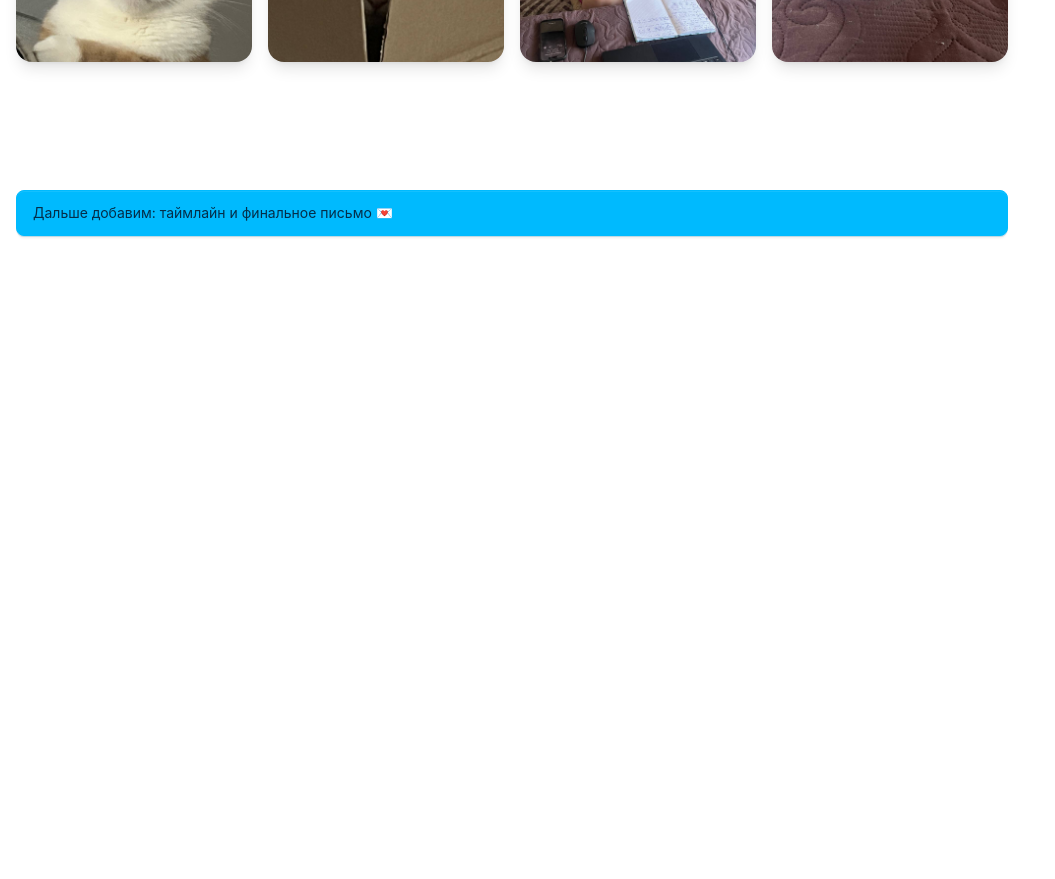
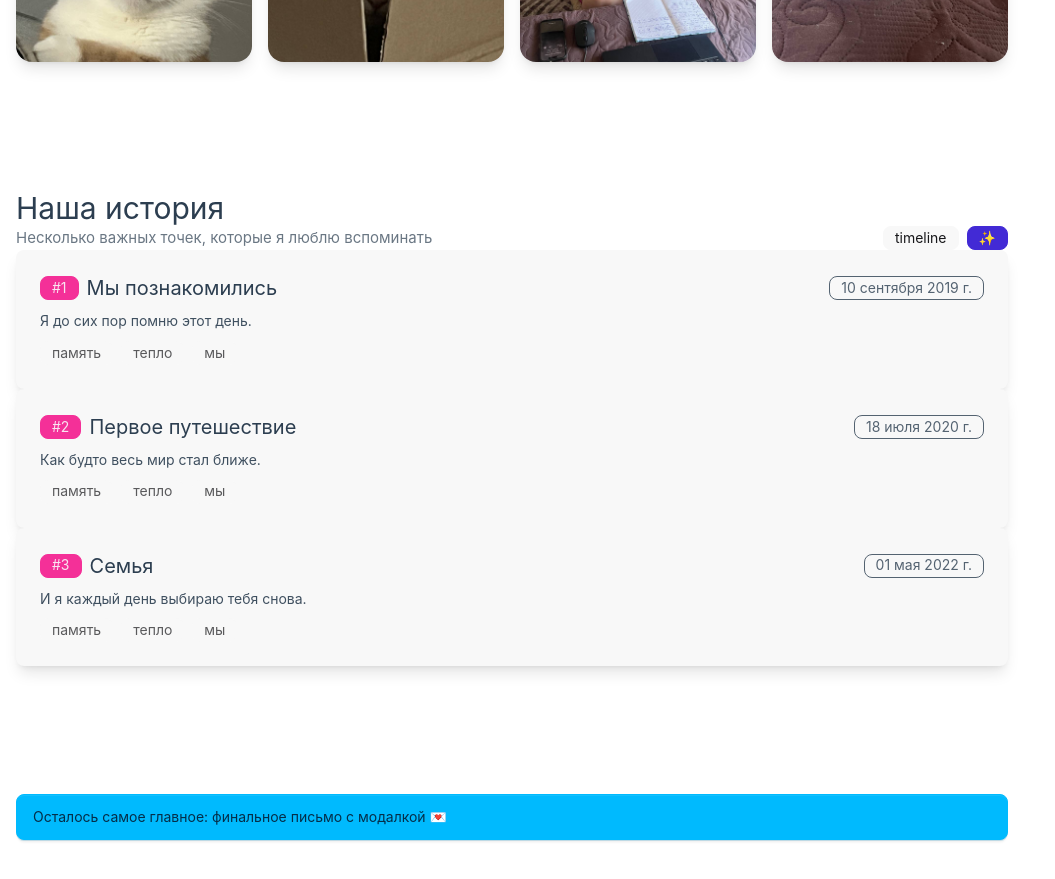
Before and after one commit to milkyaz/personal-website-postcard, a Vue app in the folder client/: page / in a window 1280 px wide. Shown: the part 1580-2459 px from the top of the page, without its empty margins (0-1055 px from the left). Before the commit the page ends 1880 px from the top, so only its background shows below. Built offline with nearby package versions, Linux system fonts and the light colour scheme.

Commit message:
feature-1: add block timeline

```diff
--- a/client/src/App.vue
+++ b/client/src/App.vue
@@ -2,6 +2,7 @@
 import Hero from "@/components/Hero.vue";
 import Reasons from "@/components/Reasons.vue";
 import Gallery from "@/components/Gallery.vue";
+import Timeline from "@/components/Timeline.vue";
 </script>
 
 <template>
@@ -11,11 +12,12 @@ import Gallery from "@/components/Gallery.vue";
     <section id="content">
       <Reasons />
       <Gallery />
+      <Timeline />
 
       <section class="py-16">
         <div class="mx-auto max-w-5xl px-4">
           <div class="alert alert-info">
-            <span>Дальше добавим: таймлайн и финальное письмо 💌</span>
+            <span>Осталось самое главное: финальное письмо с модалкой 💌</span>
           </div>
         </div>
       </section>
--- /dev/null
+++ b/client/src/components/Timeline.vue
@@ -0,0 +1,83 @@
+<script setup lang="ts">
+import { computed } from "vue";
+import { loveData } from "@/data/love";
+import { useReveal } from "@/composables/useReveal";
+
+type Item = { date: string; title: string; text: string };
+
+const { el, isVisible } = useReveal<HTMLElement>({ threshold: 0.15, once: true });
+
+const items = computed<Item[]>(() => loveData.timeline ?? []);
+
+function formatDate(iso: string) {
+  const d = new Date(iso);
+  if (Number.isNaN(d.getTime())) return iso;
+
+  // "12 июня 2021"
+  return d.toLocaleDateString("ru-RU", {
+    day: "2-digit",
+    month: "long",
+    year: "numeric",
+  });
+}
+</script>
+
+<template>
+  <section class="py-16">
+    <div class="mx-auto max-w-5xl px-4">
+      <div
+        ref="el"
+        class="transition-all duration-700 ease-out"
+        :class="isVisible ? 'opacity-100 translate-y-0' : 'opacity-0 translate-y-6'"
+      >
+        <div class="flex items-end justify-between gap-4 mb-8">
+          <div>
+            <h2 class="text-2xl sm:text-3xl font-bold">Наша история</h2>
+            <p class="opacity-70 mt-2">Несколько важных точек, которые я люблю вспоминать</p>
+          </div>
+          <div class="hidden sm:flex gap-2">
+            <span class="badge badge-ghost">timeline</span>
+            <span class="badge badge-primary">✨</span>
+          </div>
+        </div>
+
+        <div v-if="items.length" class="space-y-4">
+          <div
+            v-for="(it, idx) in items"
+            :key="it.date + idx"
+            class="card bg-base-200 shadow-lg"
+          >
+            <div class="card-body">
+              <div class="flex flex-wrap items-center justify-between gap-3">
+                <div class="flex items-center gap-2">
+                  <div class="badge badge-secondary">#{{ idx + 1 }}</div>
+                  <h3 class="text-lg sm:text-xl font-semibold">{{ it.title }}</h3>
+                </div>
+
+                <div class="badge badge-outline opacity-80">
+                  {{ formatDate(it.date) }}
+                </div>
+              </div>
+
+              <p class="mt-2 leading-relaxed opacity-90">
+                {{ it.text }}
+              </p>
+
+              <div class="mt-3 flex flex-wrap gap-2 opacity-70">
+                <span class="badge badge-ghost">память</span>
+                <span class="badge badge-ghost">тепло</span>
+                <span class="badge badge-ghost">мы</span>
+              </div>
+            </div>
+          </div>
+        </div>
+
+        <div v-else class="alert bg-base-200/60">
+          <span class="opacity-80">
+            Таймлайн пока пустой — добавь события в <b>loveData.timeline</b>.
+          </span>
+        </div>
+      </div>
+    </div>
+  </section>
+</template>
```
